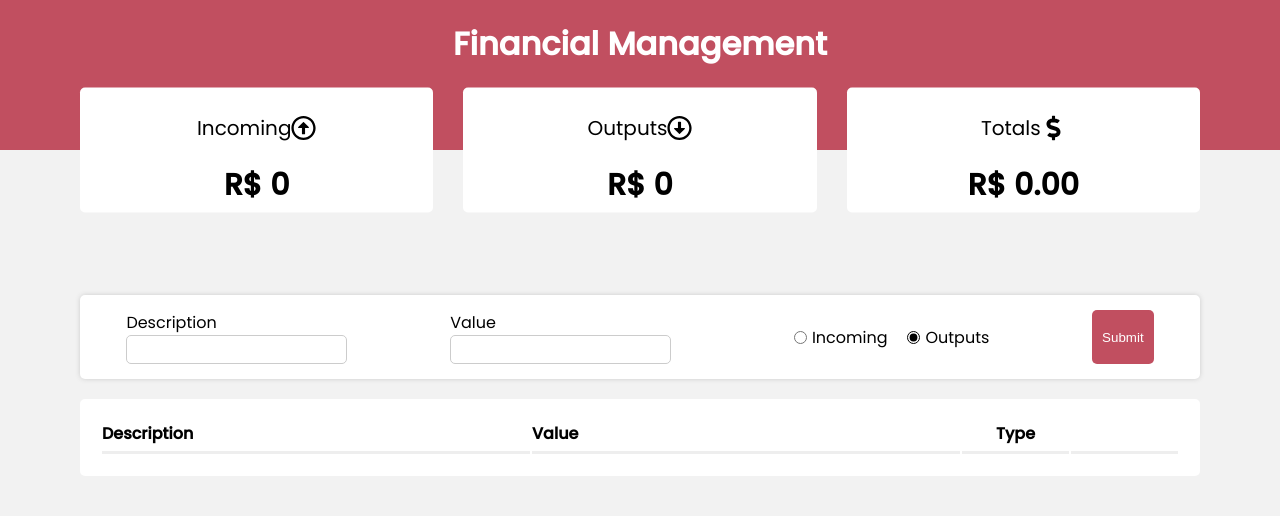
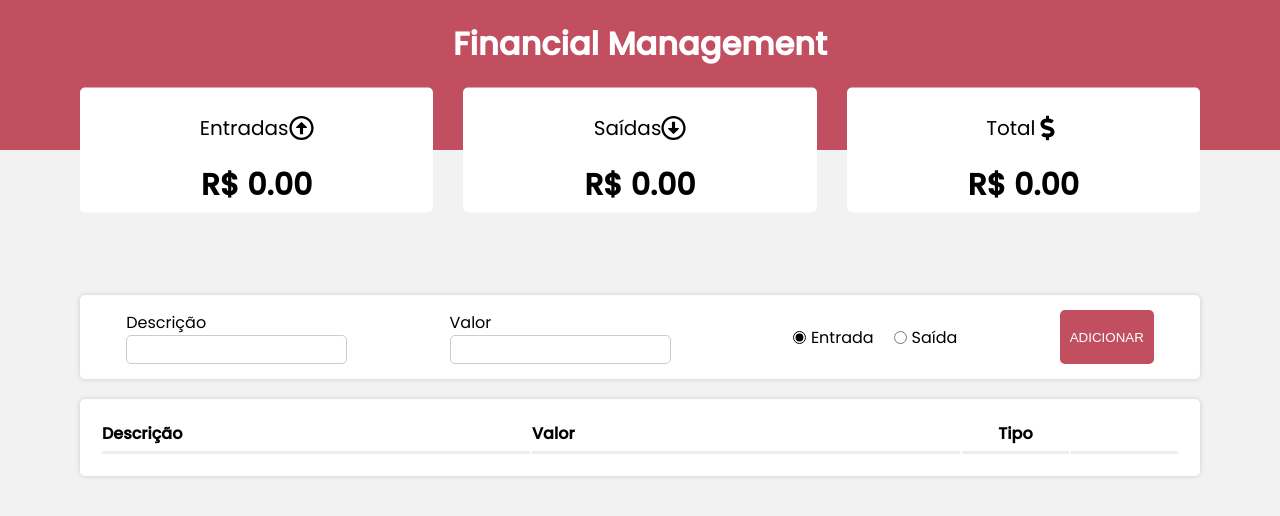
Before and after one commit to Afranioalves/App-Finan-as-React, a React (Create React App) app: page / in a window 1280 px wide. Shown: the top 516 px of the page. Built offline with nearby package versions, Linux system fonts and the light colour scheme.

Commit message:
finish 2

```diff
--- a/src/App.js
+++ b/src/App.js
@@ -1,18 +1,14 @@
-import React, {useState, useEffect } from "react";
-import Form from "./Components/Form/index";
-import Header from "./Components/Header";
-import Resume from "./Components/Resume";
-
-
-import GlobalStyle from './Styles/Global';
-
+import React, { useEffect, useState } from "react";
+import GlobalStyle from "../src/Styles/Global";
+import Header from "../src/Components/Header";
+import Resume from "../src/Components/Resume";
+import Form from "../src/Components/Form";
 
 const App = () => {
   const data = localStorage.getItem("transactions");
   const [transactionsList, setTransactionsList] = useState(
     data ? JSON.parse(data) : []
   );
-
   const [income, setIncome] = useState(0);
   const [expense, setExpense] = useState(0);
   const [total, setTotal] = useState(0);
@@ -26,6 +22,8 @@ const App = () => {
       .filter((item) => !item.expense)
       .map((transaction) => Number(transaction.amount));
 
+    const expense = amountExpense.reduce((acc, cur) => acc + cur, 0).toFixed(2);
+    const income = amountIncome.reduce((acc, cur) => acc + cur, 0).toFixed(2);
 
     const total = Math.abs(income - expense).toFixed(2);
 
@@ -34,7 +32,7 @@ const App = () => {
     setTotal(`${Number(income) < Number(expense) ? "-" : ""}R$ ${total}`);
   }, [transactionsList]);
 
-  const hadleAdd = (transaction) => {
+  const handleAdd = (transaction) => {
     const newArrayTransactions = [...transactionsList, transaction];
 
     setTransactionsList(newArrayTransactions);
@@ -46,10 +44,14 @@ const App = () => {
     <>
       <Header />
       <Resume income={income} expense={expense} total={total} />
-    <Form hadleAdd={hadleAdd} transactionsList={transactionsList} setTransactionsList={setTransactionsList} />
+      <Form
+        handleAdd={handleAdd}
+        transactionsList={transactionsList}
+        setTransactionsList={setTransactionsList}
+      />
       <GlobalStyle />
     </>
   );
-}
+};
 
 export default App;
--- a/src/Components/Form/index.js
+++ b/src/Components/Form/index.js
@@ -3,30 +3,30 @@ import Grid from '../Grid';
 
 import * as C from './styles';
 
-const Form = ({ hadleAdd, transactionsList, setTransactionsList }) => {
+const Form = ({ handleAdd, transactionsList, setTransactionsList }) => {
   const [desc, setDesc] = useState("");
   const [amount, setAmount] = useState("");
   const [isExpense, setExpense] = useState(false);
 
-  const genereteID = () => Math.round(Math.random() * 1000);
+  const generateID = () => Math.round(Math.random() * 1000);
 
   const handleSave = () => {
     if (!desc || !amount) {
       alert("Informe a descrição e o valor!");
       return;
     } else if (amount < 1) {
-      alert("O valor tem que set possitivo!");
+      alert("O valor tem que ser positivo!");
       return;
     }
 
     const transaction = {
-      id: genereteID(),
+      id: generateID(),
       desc: desc,
       amount: amount,
       expense: isExpense,
     };
 
-    hadleAdd(transaction);
+    handleAdd(transaction);
 
     setDesc("");
     setAmount("");
@@ -36,19 +36,17 @@ const Form = ({ hadleAdd, transactionsList, setTransactionsList }) => {
     <>
       <C.Container>
         <C.InputContent>
-          <C.Label>Description</C.Label>
+          <C.Label>Descrição</C.Label>
           <C.Input value={desc} onChange={(e) => setDesc(e.target.value)} />
         </C.InputContent>
-
         <C.InputContent>
-          <C.Label>Value</C.Label>
+          <C.Label>Valor</C.Label>
           <C.Input
             value={amount}
             type="number"
             onChange={(e) => setAmount(e.target.value)}
           />
         </C.InputContent>
-
         <C.RadioGroup>
           <C.Input
             type="radio"
@@ -57,22 +55,20 @@ const Form = ({ hadleAdd, transactionsList, setTransactionsList }) => {
             name="group1"
             onChange={() => setExpense(!isExpense)}
           />
-          <C.Label htmlFor="rIncome">Incoming</C.Label>
-
+          <C.Label htmlFor="rIncome">Entrada</C.Label>
           <C.Input
             type="radio"
             id="rExpenses"
-            defaultChecked
             name="group1"
             onChange={() => setExpense(!isExpense)}
           />
-          <C.Label htmlFor="rExpenses">Outputs</C.Label>
+          <C.Label htmlFor="rExpenses">Saída</C.Label>
         </C.RadioGroup>
-        <C.Button onClick={handleSave}>Submit</C.Button>
+        <C.Button onClick={handleSave}>ADICIONAR</C.Button>
       </C.Container>
       <Grid itens={transactionsList} setItens={setTransactionsList} />
-      </>
-  )
-}
+    </>
+  );
+};
 
 export default Form;
--- a/src/Components/Grid/index.js
+++ b/src/Components/Grid/index.js
@@ -2,33 +2,32 @@ import React from 'react';
 import GridItem from '../GridItem';
 import * as C from './styles';
 
-const Grid = ({ itens, setItens}) => {
+const Grid = ({ itens, setItens }) => {
   const onDelete = (ID) => {
     const newArray = itens.filter((transaction) => transaction.id !== ID);
     setItens(newArray);
-        localStorage.setItem("transaction", JSON.stringify(newArray));
+    localStorage.setItem("transactions", JSON.stringify(newArray));
   };
 
   return (
     <C.Table>
       <C.Thead>
         <C.Tr>
-                <C.Th width={40}>Description</C.Th>
-                <C.Th width={40}>Value</C.Th>
+          <C.Th width={40}>Descrição</C.Th>
+          <C.Th width={40}>Valor</C.Th>
           <C.Th width={10} alignCenter>
-                    Type
+            Tipo
           </C.Th>
           <C.Th width={10}></C.Th>
         </C.Tr>
       </C.Thead>
-        <C.TBody>
+      <C.Tbody>
         {itens?.map((item, index) => (
           <GridItem key={index} item={item} onDelete={onDelete} />
         ))}
-
-        </C.TBody>
+      </C.Tbody>
     </C.Table>
-    )
-}
+  );
+};
 
 export default Grid;
--- a/src/Components/Grid/styles.js
+++ b/src/Components/Grid/styles.js
@@ -5,21 +5,22 @@ export const Table = styled.table`
   width: 98%;
   background-color: #fff;
   padding: 20px;
-    box-shadow: 0px 0 px 5px #ccc;
+  box-shadow: 0px 0px 5px #ccc;
   border-radius: 5px;
   max-width: 1120px;
   margin: 20px auto;
 `;
 
-export const Thead = styled.thead`
-`
-export const TBody = styled.tbody`
-`
-export const Tr = styled.tr`
-`
+export const Thead = styled.thead``;
+
+export const Tbody = styled.tbody``;
+
+export const Tr = styled.tr``;
+
 export const Th = styled.th`
+  text-align: start;
   border-bottom: inset;
   padding-bottom: 5px;
   text-align: ${(props) => (props.alignCenter ? "center" : "start")};
   width: ${(props) => (props.width ? props.width + "%" : "auto")};
-`
+`;
--- a/src/Components/GridItem/index.js
+++ b/src/Components/GridItem/index.js
@@ -6,9 +6,7 @@ import {
     FaTrash,
   } from "react-icons/fa";
 
-
-
-const GridItem = ({ item, onDelete}) => {
+  const GridItem = ({ item, onDelete }) => {
     return (
       <C.Tr>
         <C.Td>{item.desc}</C.Td>
--- a/src/Components/Resume/index.js
+++ b/src/Components/Resume/index.js
@@ -11,11 +11,18 @@ import {
 const Resume = ({ income, expense, total }) => {
   return (
     <C.Container>
-      <ResumeItem title="Incoming" Icon={FaRegArrowAltCircleUp} value={income}/>
-      <ResumeItem title="Outputs" Icon={FaRegArrowAltCircleDown} value={expense}/>
-      <ResumeItem title="Totals" Icon={FaDollarSign} value={total}/>
+      <ResumeItem
+        title="Entradas"
+        Icon={FaRegArrowAltCircleUp}
+        value={income}
+      />
+      <ResumeItem
+        title="Saídas"
+        Icon={FaRegArrowAltCircleDown}
+        value={expense}
+      />
+      <ResumeItem title="Total" Icon={FaDollarSign} value={total} />
     </C.Container>
-  )
-}
-
+  );
+};
 export default Resume;
--- a/src/Components/ResumeItem/index.js
+++ b/src/Components/ResumeItem/index.js
@@ -10,7 +10,7 @@ const ResumeItem = ({ title, Icon, value }) => {
       </C.Header>
       <C.Total>{value}</C.Total>
     </C.Container>
-  )
-}
+  );
+};
 
 export default ResumeItem;
```
Also changed, not shown: src/Styles/Global.js (+5 -6 lines). Lines whose indentation alone changed are shown as unchanged.
